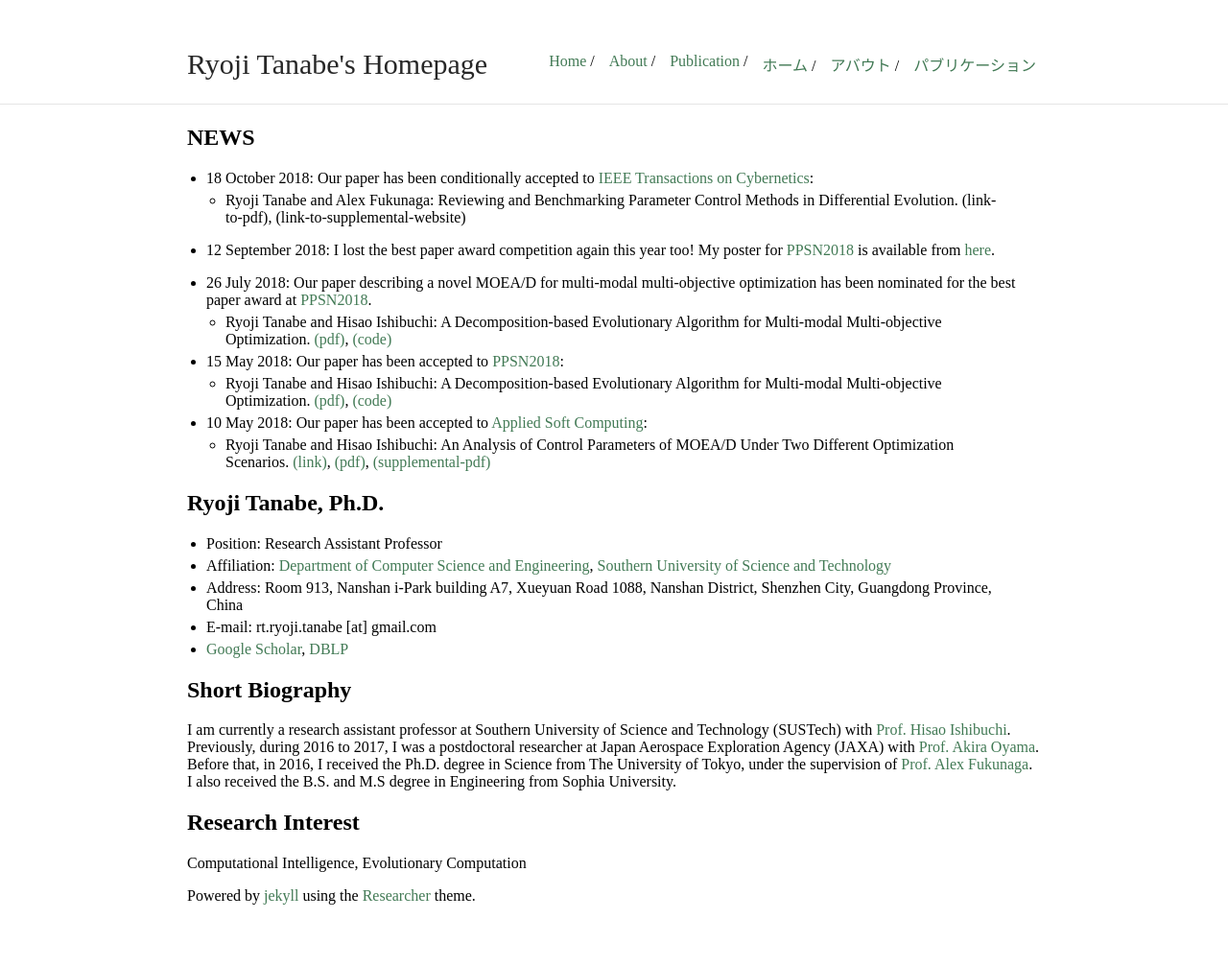
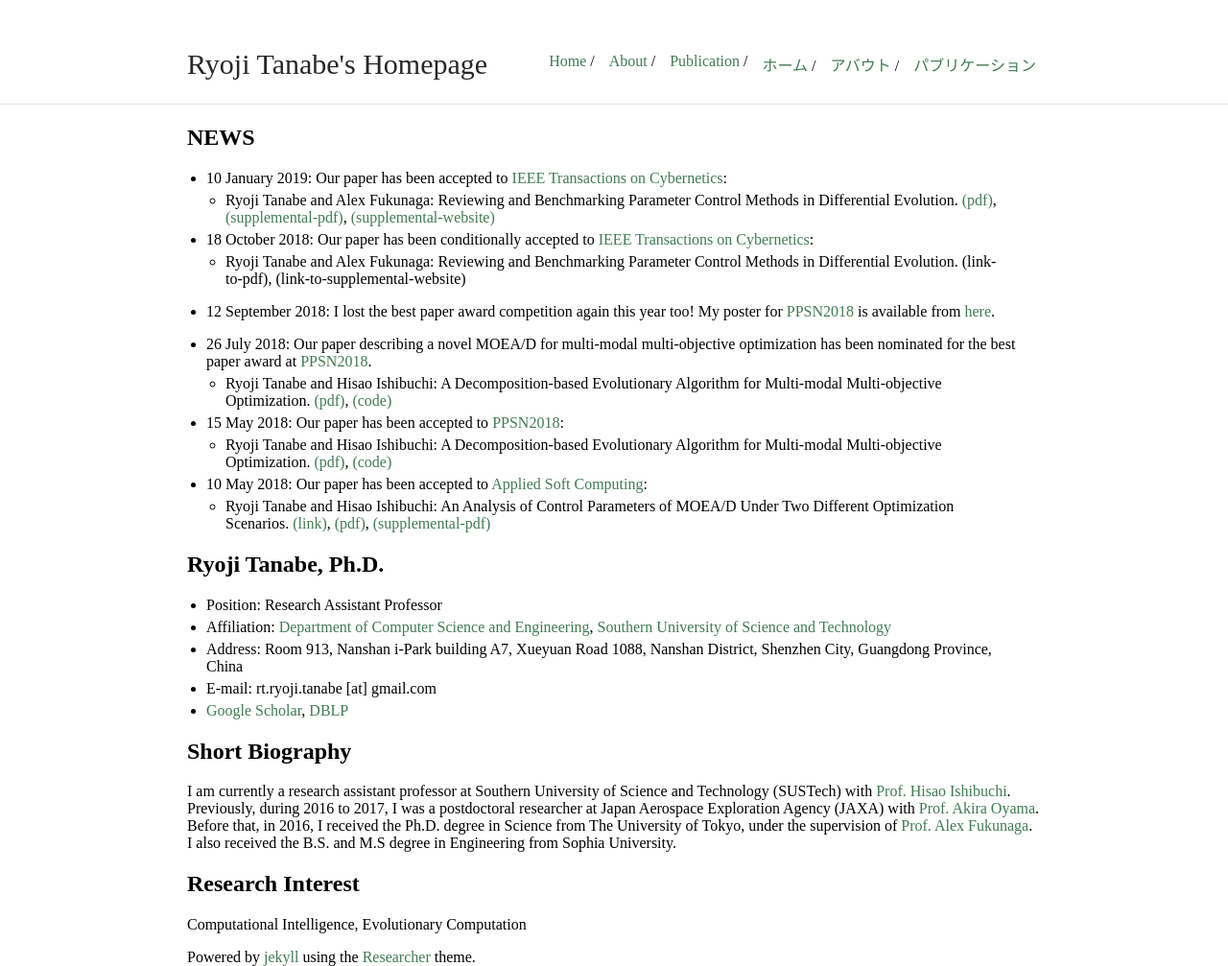
Before and after one commit to ryojitanabe/ryojitanabe.github.io, a Jekyll site: the page built from index.md, in a window 1280 px wide. Shown: the whole page at 96% size. Built offline with Jekyll 4.4.1, drawn with Linux system fonts in a browser that asks for light colours; before the commit the page ends 943 px from its top, so only the background shows below that.

Commit message:
added tcyb info

```diff
--- a/index.md
+++ b/index.md
@@ -5,6 +5,9 @@ title: Ryoji Tanabe's Homepage
 
 
 ## NEWS
+
+* 10 January 2019: Our paper has been accepted to [IEEE Transactions on Cybernetics](https://ieeexplore.ieee.org/xpl/RecentIssue.jsp?punumber=6221036):
+    * Ryoji Tanabe and Alex Fukunaga: Reviewing and Benchmarking Parameter Control Methods in Differential Evolution. [(pdf)](pdf/tf-tcyb2018.pdf), [(supplemental-pdf)](pdf/tf-tcyb2018-supp.pdf), [(supplemental-website)](https://sites.google.com/view/pcmde/)
 
 * 18 October 2018: Our paper has been conditionally accepted to [IEEE Transactions on Cybernetics](https://ieeexplore.ieee.org/xpl/RecentIssue.jsp?punumber=6221036):
     * Ryoji Tanabe and Alex Fukunaga: Reviewing and Benchmarking Parameter Control Methods in Differential Evolution. (link-to-pdf), (link-to-supplemental-website)
```
Also changed, not shown: index-j.md (+2 -0 lines), publication.md (+4 -0 lines), 2 other files.
